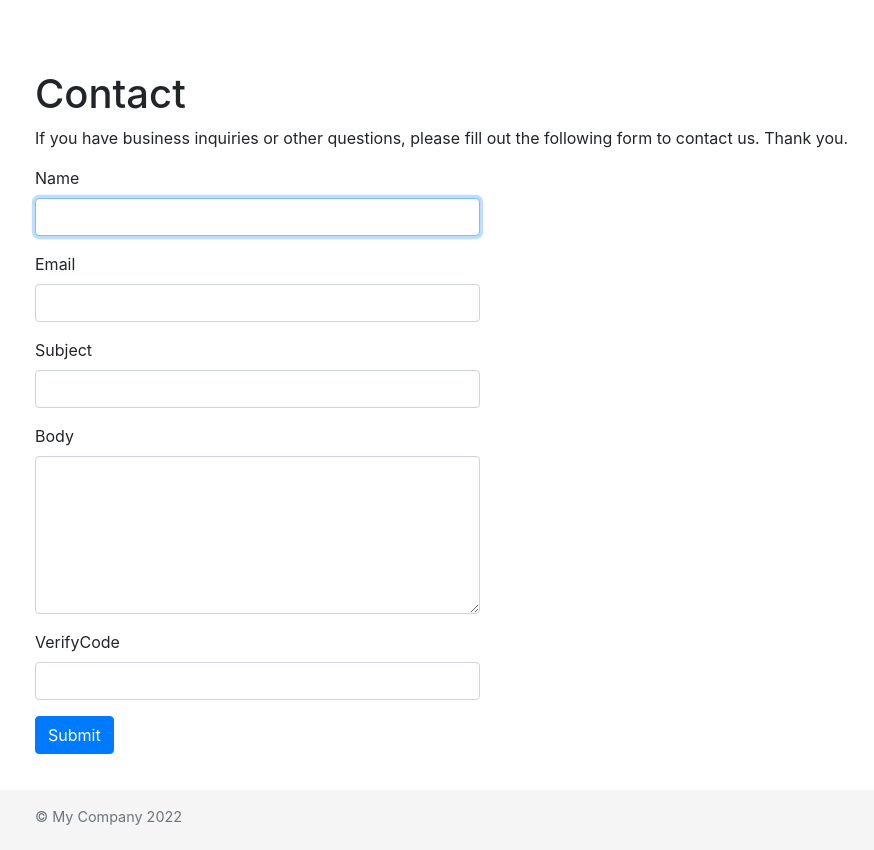
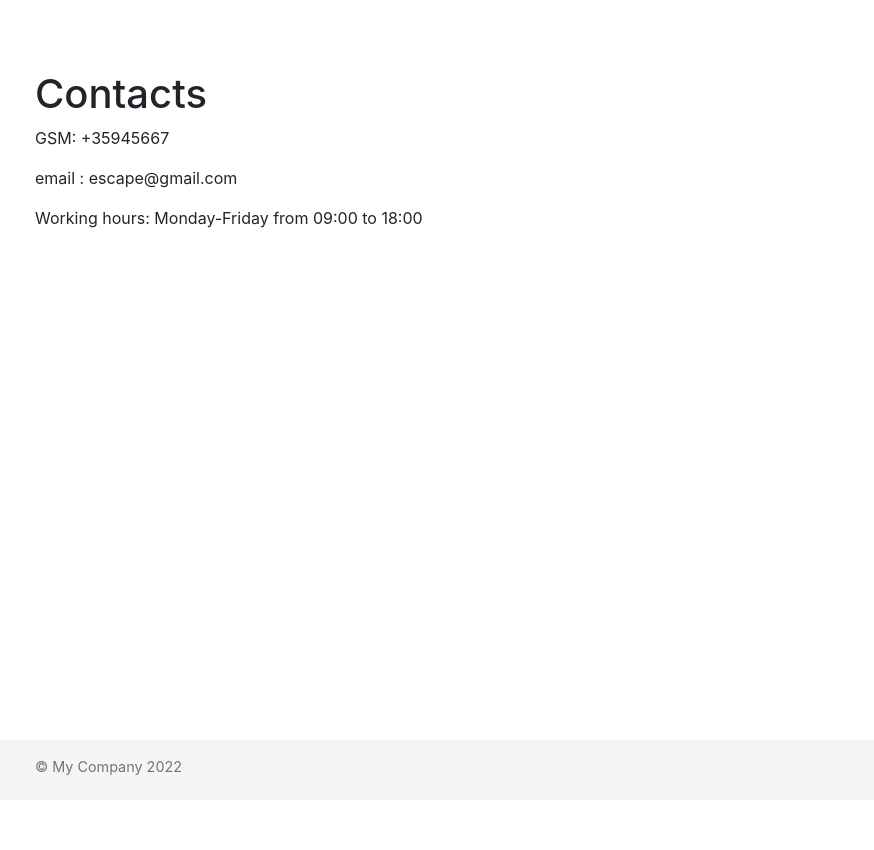
Before and after one commit to Cobby23/EscapeRoom, a Yii app: template views/site/contact.php in a window 1280 px wide. Shown: the whole page, without its empty margins (50-924 px from the left). After the commit the page ends 775 px from the top, so only its background shows below. Run offline with PHP 8.4 and a stand-in for Yii, Linux system fonts and the light colour scheme; the template is opened without the code that fills it, so the values that code supplies are empty; form fields are guessed from the names that the template uses; some libraries are stand-ins or nearby versions.

Commit message:
new stuff

```diff
--- a/composer.json
+++ b/composer.json
@@ -43,6 +43,9 @@
         "process-timeout": 1800,
         "fxp-asset": {
             "enabled": false
+        },
+        "allow-plugins": {
+            "yiisoft/yii2-composer": true
         }
     },
     "scripts": {
--- a/views/site/contact.php
+++ b/views/site/contact.php
@@ -1,68 +1,25 @@
 <?php
 
 /** @var yii\web\View $this */
-/** @var yii\bootstrap4\ActiveForm $form */
-/** @var app\models\ContactForm $model */
 
-use yii\bootstrap4\ActiveForm;
-use yii\bootstrap4\Html;
-use yii\captcha\Captcha;
+use yii\helpers\Html;
 
-$this->title = 'Contact';
+$this->title = 'Contacts';
 $this->params['breadcrumbs'][] = $this->title;
 ?>
 <div class="site-contact">
     <h1><?= Html::encode($this->title) ?></h1>
 
-    <?php if (Yii::$app->session->hasFlash('contactFormSubmitted')): ?>
 
-        <div class="alert alert-success">
-            Thank you for contacting us. We will respond to you as soon as possible.
-        </div>
+    <p>
+        GSM: +35945667
+    </p>
+    <p>
+        email : escape@gmail.com
+    </p>
+    <p>
+        Working hours: Monday-Friday from 09:00 to 18:00
+    </p>
 
-        <p>
-            Note that if you turn on the Yii debugger, you should be able
-            to view the mail message on the mail panel of the debugger.
-            <?php if (Yii::$app->mailer->useFileTransport): ?>
-                Because the application is in development mode, the email is not sent but saved as
-                a file under <code><?= Yii::getAlias(Yii::$app->mailer->fileTransportPath) ?></code>.
-                Please configure the <code>useFileTransport</code> property of the <code>mail</code>
-                application component to be false to enable email sending.
-            <?php endif; ?>
-        </p>
 
-    <?php else: ?>
-
-        <p>
-            If you have business inquiries or other questions, please fill out the following form to contact us.
-            Thank you.
-        </p>
-
-        <div class="row">
-            <div class="col-lg-5">
-
-                <?php $form = ActiveForm::begin(['id' => 'contact-form']); ?>
-
-                    <?= $form->field($model, 'name')->textInput(['autofocus' => true]) ?>
-
-                    <?= $form->field($model, 'email') ?>
-
-                    <?= $form->field($model, 'subject') ?>
-
-                    <?= $form->field($model, 'body')->textarea(['rows' => 6]) ?>
-
-                    <?= $form->field($model, 'verifyCode')->widget(Captcha::className(), [
-                        'template' => '<div class="row"><div class="col-lg-3">{image}</div><div class="col-lg-6">{input}</div></div>',
-                    ]) ?>
-
-                    <div class="form-group">
-                        <?= Html::submitButton('Submit', ['class' => 'btn btn-primary', 'name' => 'contact-button']) ?>
-                    </div>
-
-                <?php ActiveForm::end(); ?>
-
-            </div>
-        </div>
-
-    <?php endif; ?>
 </div>
```
Also changed, not shown: views/site/about.php (+9 -3 lines), views/site/index.php (+24 -22 lines), 1 other file.
